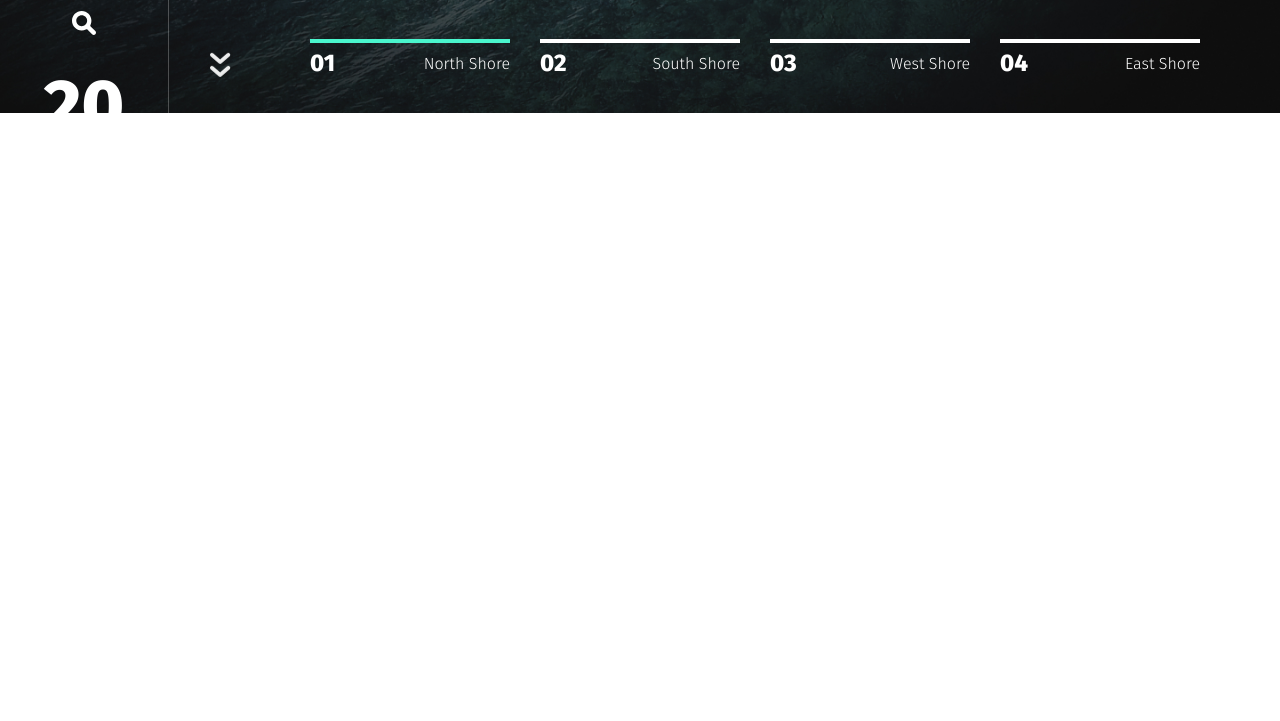
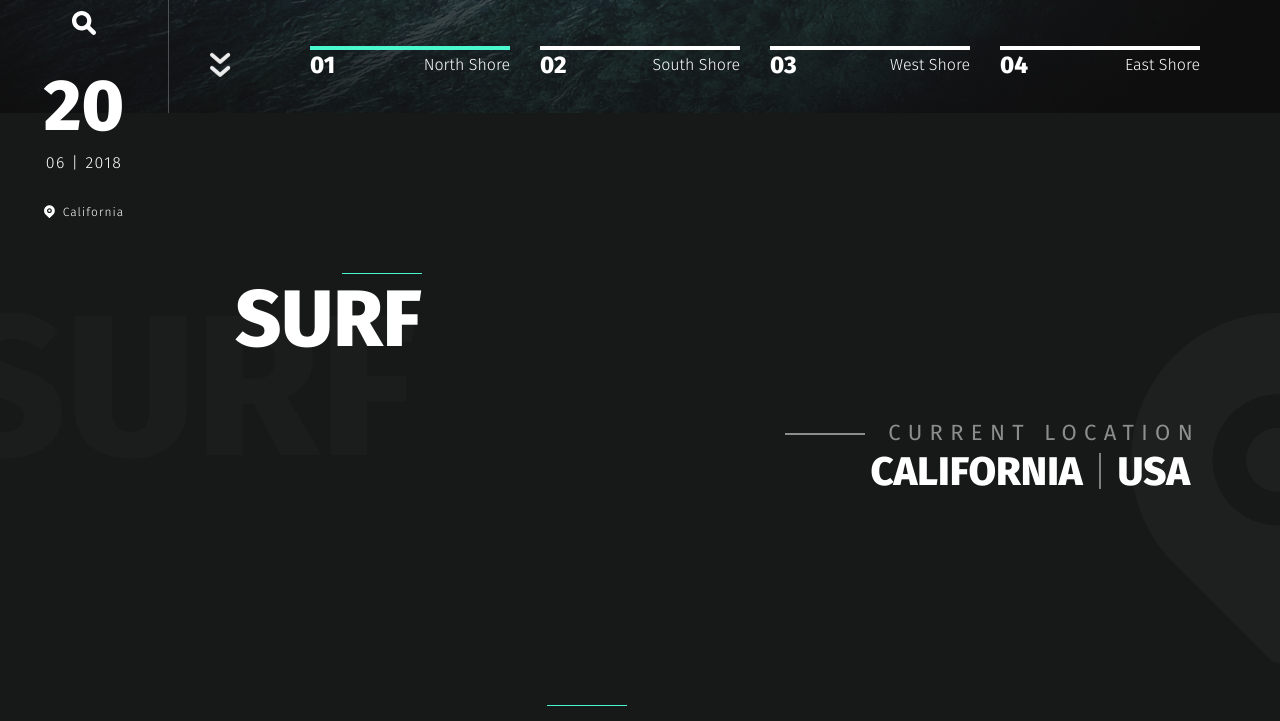
Before and after one commit to AliaksandraSavelyeva/go-surf, a website: page app/index.html in a window 1280 px wide. Shown: the part 687-1408 px from the top of the page. Before the commit the page ends 908 px from the top, so only its background shows below. Drawn offline with nearby package versions, Linux system fonts and the light colour scheme.

Commit message:
surf section start

```diff
--- a/app/index.html
+++ b/app/index.html
@@ -5,7 +5,7 @@
     <meta name="viewport" content="width=device-width, initial-scale=1.0">
     <meta http-equiv="X-UA-Compatible" content="ie=edge">
     <title>Title</title>
-    <link href="https://fonts.googleapis.com/css2?family=Fira+Sans:wght@300;400;500;800&display=swap" rel="stylesheet">
+    <link href="https://fonts.googleapis.com/css2?family=Fira+Sans:wght@100;300;400;500;800&display=swap" rel="stylesheet">
     <link rel="stylesheet" href="css/style.min.css">
 </head>
 <body>
@@ -73,9 +73,9 @@
         <div class="header__slider">
             <div class="header__slider-item slider-item">
                 <div class="slider-item__info">
-                    <div class="slider-item__info-subtitle subtitle-left">Surf</div>
+                    <div class="slider-item__info-subtitle headline-left">Surf</div>
                     <div class="slider-item__info-title">North Shore</div>
-                    <div class="slider-item__info-subtext subtitle-left">Condition</div>
+                    <div class="slider-item__info-subtext headline-left">Condition</div>
                     <div class="slider-item__info-text">Radical</div>
                     <a href="#" class="slider-item__info-link">
                         <img src="img/arrows-right.svg" alt="Right Arrow">
@@ -84,9 +84,9 @@
             </div>
             <div class="header__slider-item slider-item">
                 <div class="slider-item__info">
-                    <div class="slider-item__info-subtitle subtitle-left">Surf</div>
+                    <div class="slider-item__info-subtitle headline-left">Surf</div>
                     <div class="slider-item__info-title">South Shore</div>
-                    <div class="slider-item__info-subtext subtitle-left">Condition</div>
+                    <div class="slider-item__info-subtext headline-left">Condition</div>
                     <div class="slider-item__info-text">Radical</div>
                     <a href="#" class="slider-item__info-link">
                         <img src="img/arrows-right.svg" alt="Right Arrow">
@@ -95,9 +95,9 @@
             </div>
             <div class="header__slider-item slider-item">
                 <div class="slider-item__info">
-                    <div class="slider-item__info-subtitle subtitle-left">Surf</div>
+                    <div class="slider-item__info-subtitle headline-left">Surf</div>
                     <div class="slider-item__info-title">West Shore</div>
-                    <div class="slider-item__info-subtext subtitle-left">Condition</div>
+                    <div class="slider-item__info-subtext headline-left">Condition</div>
                     <div class="slider-item__info-text">Radical</div>
                     <a href="#" class="slider-item__info-link">
                         <img src="img/arrows-right.svg" alt="Right Arrow">
@@ -106,9 +106,9 @@
             </div>
             <div class="header__slider-item slider-item">
                 <div class="slider-item__info">
-                    <div class="slider-item__info-subtitle subtitle-left">Surf</div>
+                    <div class="slider-item__info-subtitle headline-left">Surf</div>
                     <div class="slider-item__info-title">East Shore</div>
-                    <div class="slider-item__info-subtext subtitle-left">Condition</div>
+                    <div class="slider-item__info-subtext headline-left">Condition</div>
                     <div class="slider-item__info-text">Radical</div>
                     <a href="#" class="slider-item__info-link">
                         <img src="img/arrows-right.svg" alt="Right Arrow">
@@ -143,6 +143,46 @@
             </div>
         </div>
     </header>
+    <div class="container">
+        <section class="surf">
+            <div class="title">
+                <span>Surf
+                    <h3>Surf</h3>
+                </span>
+            </div>
+            <div class="surf__subtitle">
+                <div class="subtitle">
+                    <div class="headline-left">Current location</div>
+                    <div class="subtitle__head">California <span>|</span> USA</div>
+                </div>
+            </div>
+        </section>
+
+
+        <section class="travel">
+            <div class="title">
+                <span>Travel
+                    <h3>Travel</h3>
+                </span>
+            </div>
+        </section>
+
+        <section class="sleep">
+            <div class="title">
+                <span>Sleep
+                    <h3>Sleep</h3>
+                </span>
+            </div>
+        </section>
+
+        <section class="shop">
+            <div class="title">
+                <span>Shop
+                    <h3>Shop</h3>
+                </span>
+            </div>
+        </section>
+    </div>
 
 
     <script src="https://ajax.googleapis.com/ajax/libs/jquery/3.4.1/jquery.min.js"></script>
--- a/app/scss/_global.scss
+++ b/app/scss/_global.scss
@@ -1,23 +1,35 @@
+html {
+    box-sizing: border-box;
+}
+*, *::before, *::after {
+    box-sizing: inherit;
+}
 body {
     font-family: 'Fira Sans', sans-serif;
     font-weight: 400;
     font-size: 16px;
+    background-color: #171919;
+    color: #FFFFFF;
+    text-transform: uppercase;
 }
 a {
     display: inline-block;
     text-decoration: none;
+    color: #FFFFFF;
 }
 ul, li {
     margin: 0;
     padding: 0;
     list-style: none;
 }
-.subtitle-left {
+.container {
+    max-width: 1920px;
+    margin: 0 auto;
+}
+.headline-left {
     font-size: 22px;
     line-height: 32px;
     letter-spacing: 7.33333px;
-    text-transform: uppercase;
-    color: #FFFFFF;
     opacity: 0.5;
     padding-left: 103px;
     position: relative;
@@ -26,9 +38,48 @@ ul, li {
         content: "";
         position: absolute;
         width: 80px;
-        height: 1px;
+        height: 2px;
         background-color: #fff;
         left: 0;
         top: 50%;
     }
 }
+.title {
+    span {
+        font-weight: 800;
+        font-size: 200px;
+        color: rgba(#FFFFFF, .02);
+        position: relative;
+        display: inline-block;
+        transform: translateX(-50px);
+    }
+    h3 {
+        position: absolute;
+        top: 0;
+        right: -5px;
+        margin: 0;
+        color: #FFFFFF;
+        font-size: 80px;
+        &::after {
+            content: "";
+            position: absolute;
+            top: 0;
+            right: 0;
+            width: 80px;
+            height: 1px;
+            background-color: $green;
+        }
+    }
+}
+.subtitle {
+    display: inline-block;
+    text-align: right;
+    &__head {
+        font-weight: 800;
+        font-size: 40px;
+        padding-right: 10px;
+        span {
+            font-weight: 100;
+        }
+    }
+}
--- a/app/scss/style.scss
+++ b/app/scss/style.scss
@@ -22,8 +22,6 @@
     right: 80px;
     bottom: 116px;
     text-align: right;
-    color: #FFFFFF;
-    text-transform: uppercase;
 }
 .slider-item__info-subtitle {
     margin-bottom: 5px;
@@ -59,7 +57,6 @@
     bottom: 36px;
     max-width: 920px;
     width: 100%;
-    color: #FFFFFF;
     .slick-current {
         .dots-box {
             border-top: 4px solid $green;
@@ -82,6 +79,7 @@
     &__name {
         font-weight: 300;
         line-height: 19px;
+        text-transform: capitalize;
     }
 }
 .header__aside {
@@ -92,14 +90,11 @@
     border-right: 1px solid rgba(#FFFFFF, .25);
     height: 100vh;
     text-align: center;
-    color: #FFFFFF;
 }
 .header__title {
     font-weight: 800;
     font-size: 200px;
     line-height: 156px;
-    text-transform: uppercase;
-    color: #FFFFFF;
     opacity: 0.07;
     max-width: 467px;
     position: absolute;
@@ -110,7 +105,6 @@
 .menu {
     padding-top: 40px;
     a {
-        color: #FFFFFF;
         span {
             display: block;
             font-weight: 500;
@@ -119,6 +113,7 @@
             letter-spacing: 3px;
             padding-top: 6px;
             margin-bottom: 20px;
+            text-transform: capitalize;
         }
     }
 }
@@ -148,6 +143,7 @@
     font-weight: 300;
     position: relative;
     padding-left: 19px;
+    text-transform: capitalize;
     &::before {
         content: "";
         position: absolute;
@@ -180,7 +176,18 @@
         stroke-dashoffset: 0;
     }
 }
-
+.surf {
+    padding: 160px 0 210px;
+    background-image: url(../img/surf-bg.png);
+    background-position: right 200px;
+    background-repeat: no-repeat;
+    background-size: auto;
+}
+.surf__subtitle {
+    text-align: right;
+    padding-right: 80px;
+    margin-top: -86px;
+}
 
 
 
```
Also changed, not shown: app/css/style.min.css, app/img/surf-bg.png (added).
